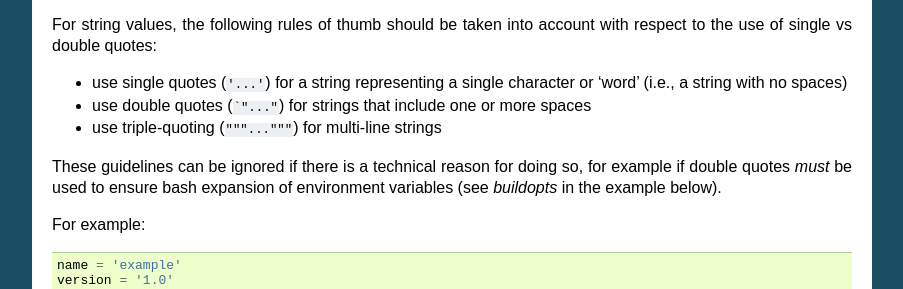
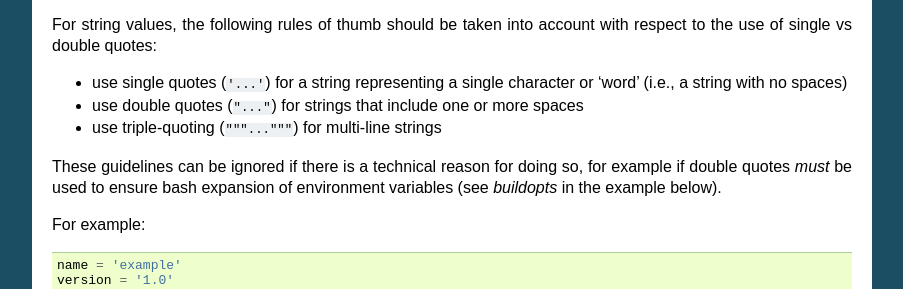
Before and after one commit to easybuilders/easybuild, a Sphinx documentation site: the page built from docs/Code_style.rst, in a window 1280 px wide and 900 px high, scrolled down 1492 px. Shown: the part 159-448 px from the top of the window, without its empty margins (198-1101 px from the left). Built offline with Sphinx 7.4.7, drawn with Linux system fonts in a browser that asks for light colours; pages that are not in the unit, such as notebooks, are missing from menus.

Commit message:
fix typo

````diff
--- a/docs/Code_style.rst
+++ b/docs/Code_style.rst
@@ -119,7 +119,7 @@ For string values, the following rules of thumb should be taken into account
 with respect to the use of single vs double quotes:
 
 * use single quotes (``'...'``) for a string representing a single character or 'word' (i.e., a string with no spaces)
-* use double quotes (```"..."``) for strings that include one or more spaces
+* use double quotes (``"..."``) for strings that include one or more spaces
 * use triple-quoting (``"""..."""``) for multi-line strings
 
 These guidelines can be ignored if there is a technical reason for doing so,
````
